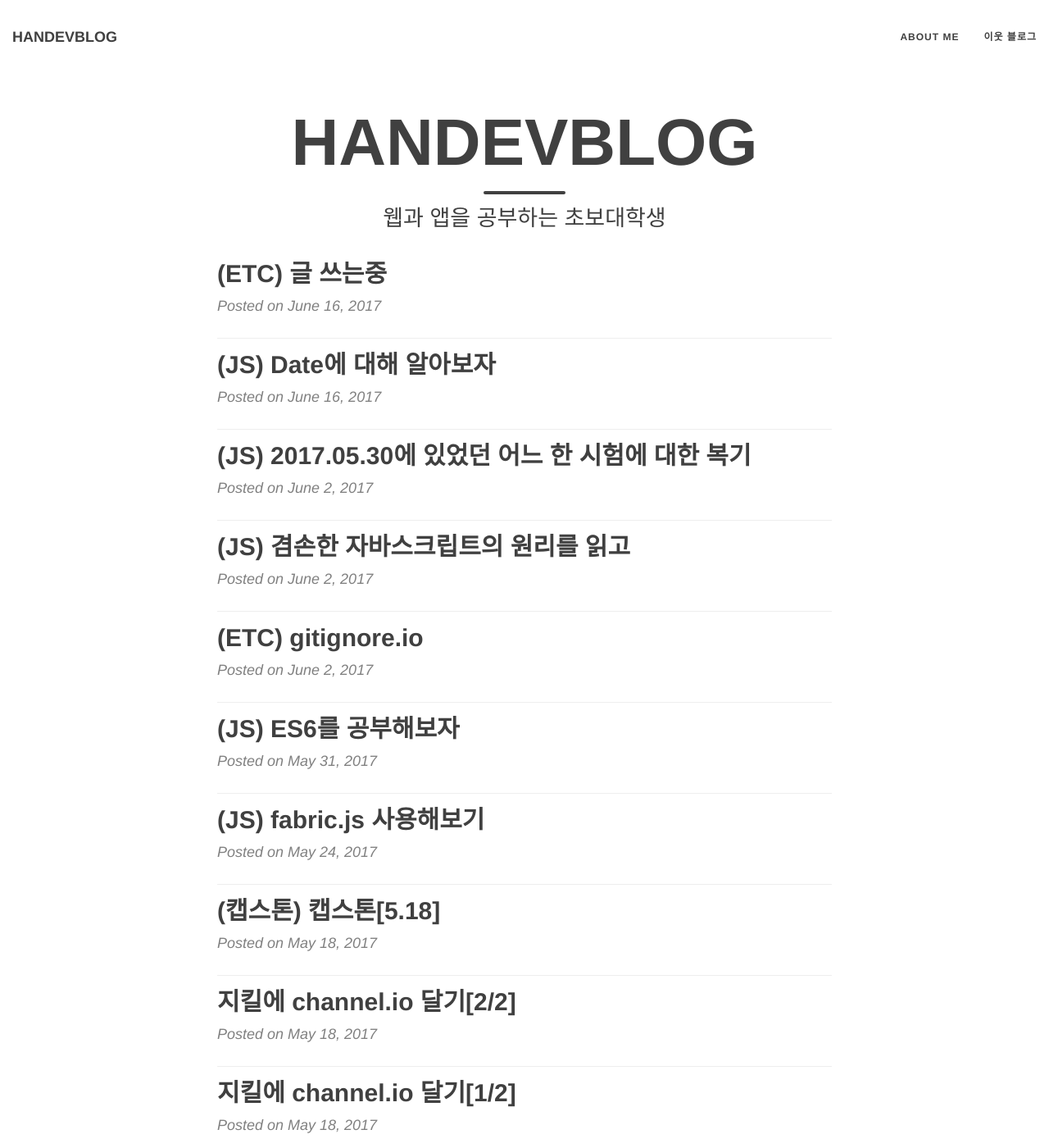
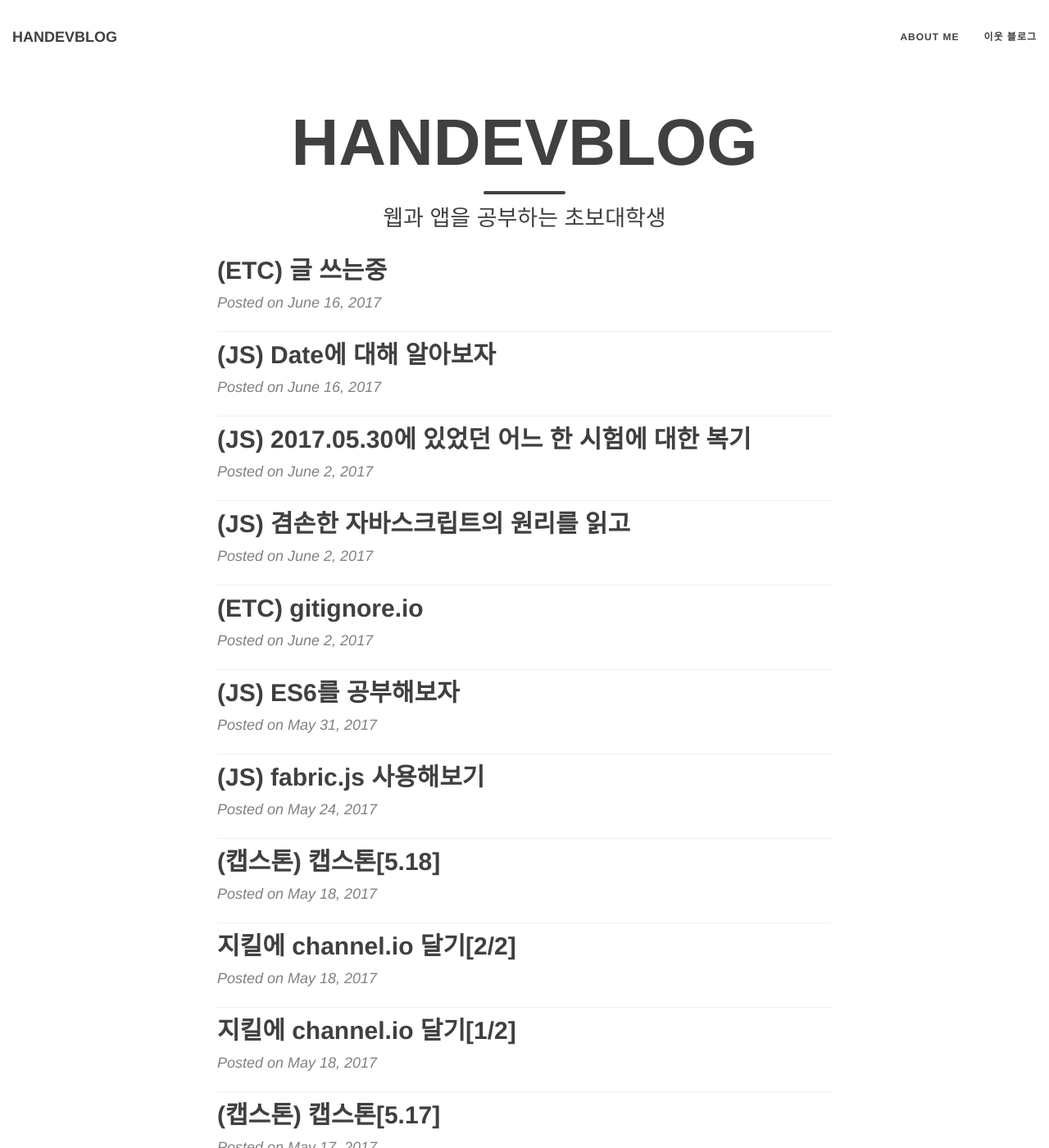
Before and after one commit to hanjungv/hanjungv.github.io, a Jekyll site: the page built from index.html, in a window 1280 px wide and 1400 px high. Shown: the whole window at 82% size. Built offline with Jekyll 4.4.1, drawn with Linux system fonts in a browser that asks for light colours; nearby versions of some CDN libraries; the list of posts is cut into pages by our own code.

Commit message:
change post design

```diff
--- a/css/main.css
+++ b/css/main.css
@@ -328,7 +328,7 @@ footer .theme-by {
 
 @media only screen and (min-width: 768px) {
     .post-preview {
-        padding: 15px 0;
+        padding: 11px 0;
     }
 }
 
```
